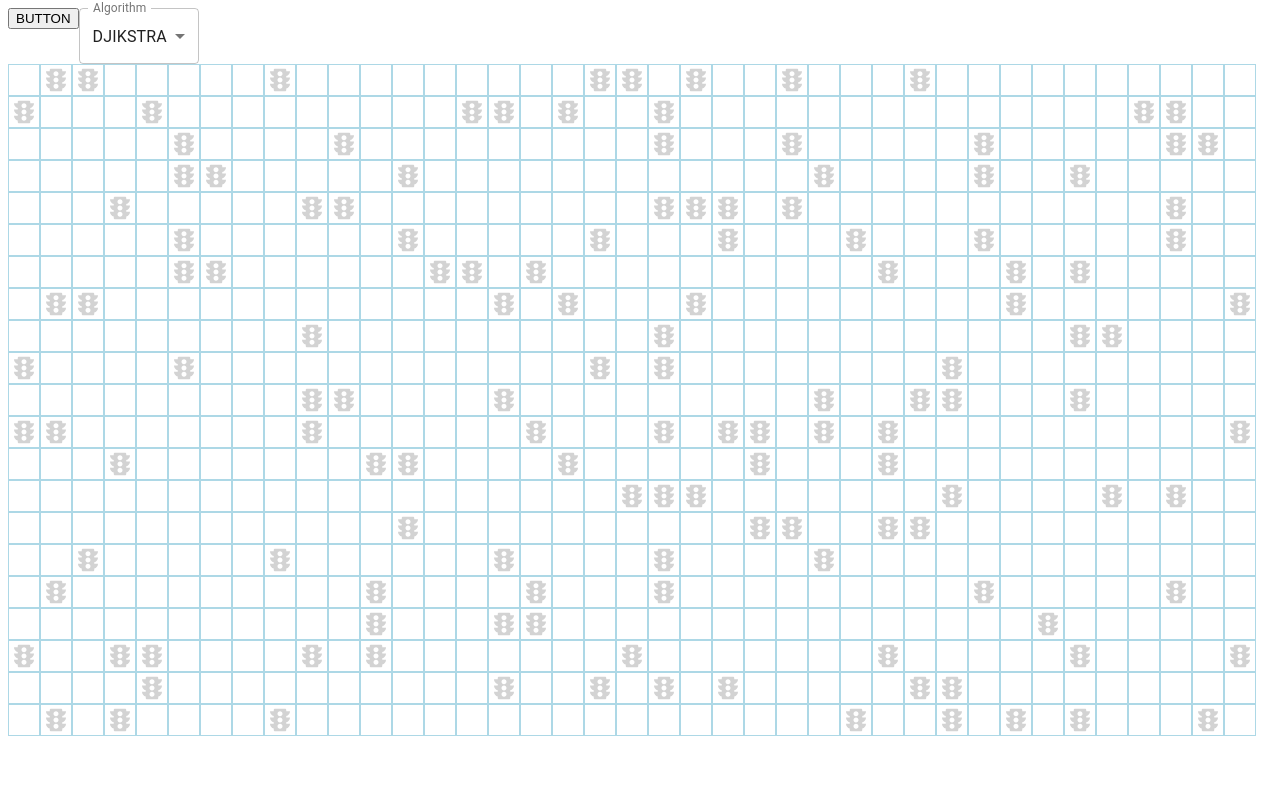
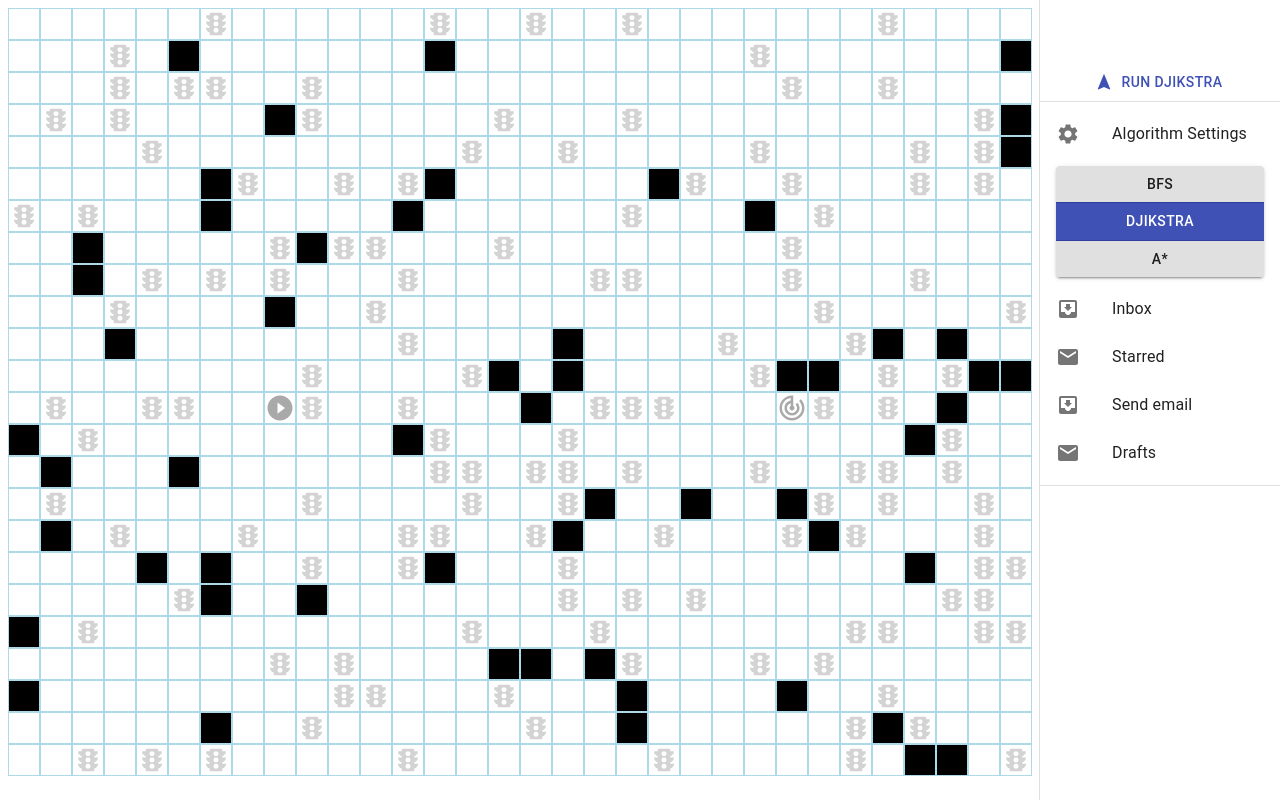
Before and after one commit to adrianprayoga/graph-viz, a React (Create React App) app: page / in a window 1280 px wide. Built offline with nearby package versions, Linux system fonts and the light colour scheme.

Commit message:
added drawer bar

```diff
--- a/src/AlgoSelection.js
+++ b/src/AlgoSelection.js
@@ -1,10 +1,10 @@
 import React, { useContext } from "react";
 import { StateContext, DispatchContext } from "./App";
-import InputLabel from "@material-ui/core/InputLabel";
+import { InputLabel, ButtonGroup, Button } from "@material-ui/core";
 import MenuItem from "@material-ui/core/MenuItem";
 import FormControl from "@material-ui/core/FormControl";
 import Select from "@material-ui/core/Select";
-import { A_STAR, BFS, DJIKSTRA } from "./constants";
+import { ALGO_NAME, A_STAR, BFS, DJIKSTRA } from "./constants";
 import { SET_ALGO } from "./reducer/actions";
 
 const AlgoSelection = (props) => {
@@ -14,23 +14,26 @@ const AlgoSelection = (props) => {
   const dispatch = useContext(DispatchContext);
   const state = useContext(StateContext);
 
+  const algoList = [BFS, DJIKSTRA, A_STAR];
+
   return (
-    <FormControl variant="outlined" width="100px">
-      <InputLabel id="demo-simple-select-outlined-label">Algorithm</InputLabel>
-      <Select
-        labelId="demo-simple-select-outlined-label"
-        id="demo-simple-select-outlined"
-        value={state.algo}
-        onChange={(event) =>
-          dispatch({ type: SET_ALGO, payload: event.target.value })
-        }
-        label="Algorithm"
-      >
-        <MenuItem value={BFS}>BFS</MenuItem>
-        <MenuItem value={DJIKSTRA}>DJIKSTRA</MenuItem>
-        <MenuItem value={A_STAR}>A*</MenuItem>
-      </Select>
-    </FormControl>
+    <ButtonGroup
+      fullWidth
+      orientation="vertical"
+      color="primary"
+      variant="contained"
+    >
+      {algoList.map((algo) => (
+        <Button
+          key={algo}
+          fullWidth={true}
+          color={state.algo === algo ? "primary" : "inherit"}
+          onClick={() => dispatch({ type: SET_ALGO, payload: algo })}
+        >
+          {ALGO_NAME[algo]}
+        </Button>
+      ))}
+    </ButtonGroup>
   );
 };
 
--- a/src/App.js
+++ b/src/App.js
@@ -1,9 +1,9 @@
-import React, { useState, useEffect, useMemo, useReducer } from "react";
+import React, { useState, useMemo, useReducer } from "react";
 import Heapify from "heapify";
 import "./App.css";
 import Box from "./Box";
+import NavBar from "./NavBar";
 import { algoReducer } from "./reducer/reducer.js";
-import AlgoSelection from "./AlgoSelection";
 import styled from "styled-components";
 import {
   EMPTY,
@@ -16,18 +16,21 @@ import {
   DJIKSTRA,
   NOT_VISITED,
   TRAFFIC,
+  DRAWER_WIDTH,
 } from "./constants";
 import { bfsAlgo, getIndexFromXY } from "./algorithm/algorithms";
+import DrawerBar from "./DrawerBar";
+import { CssBaseline } from "@material-ui/core";
 
 const STEPS = 20;
 const TIME_INTERVAL = 1; // 1 mili
 const NUM_BOX = NUM_COL * NUM_ROW;
 const START_NODE = getIndexFromXY({
-  x: NUM_COL / 2 - 8,
+  x: Math.floor(NUM_COL / 2 - 8),
   y: Math.floor(NUM_ROW / 2),
 });
 const TARGET_NODE = getIndexFromXY({
-  x: NUM_COL / 2 + 8,
+  x: Math.floor(NUM_COL / 2 + 8),
   y: Math.floor(NUM_ROW / 2),
 });
 
@@ -35,7 +38,7 @@ const MazeRoot = styled.div`
   display: grid;
   grid-template-columns: repeat(${NUM_COL}, 1fr);
   gap: 0 0;
-  width: ${VW - 100}px;
+  width: ${VW - DRAWER_WIDTH - 50}px;
 `;
 
 export const StateContext = React.createContext();
@@ -137,15 +140,10 @@ const App = () => {
       });
   };
 
-  const handleDrag = (i) => (e) => {
-    console.log(i);
-  };
-
   return (
     <DispatchContext.Provider value={dispatch}>
       <StateContext.Provider value={state}>
-        <button onClick={runAlgorithm}> BUTTON </button>
-        <AlgoSelection />
+        <div>
           <MazeRoot>
             {boxList.map((index) => (
               <Box
@@ -154,10 +152,11 @@ const App = () => {
                 type={nodeList[index]?.type}
                 state={nodeList[index]?.state}
                 handleClick={handleClick(index)}
-              handleDrag={handleDrag(index)}
               />
             ))}
           </MazeRoot>
+          <DrawerBar onRunAlgoClick={runAlgorithm} />
+        </div>
       </StateContext.Provider>
     </DispatchContext.Provider>
   );
@@ -184,9 +183,11 @@ const initializeNodes = () => {
           ? TARGET
           : Math.random() < 0.2
           ? TRAFFIC
+          : Math.random() < 0.1
+          ? WALL
           : EMPTY,
     };
   }
 
-  return boxMap
+  return boxMap;
 };
--- a/src/Box.js
+++ b/src/Box.js
@@ -34,13 +34,20 @@ const DivBox = styled.div`
       return css`
         background: black;
       `;
+    } else if (type === TARGET || type === START) {
+      return css`
+        background: transparent;
+      `;
     }
   }};
 
   ${({ state }) => {
     if (state === VISITED_PREV) {
       return css`
-        background: lightsteelblue;
+        background-color: lightsteelblue;
+        -webkit-transition: background-color 400ms linear;
+        -ms-transition: background-color 400ms linear;
+        transition: background-color 400ms linear;
       `;
     } else if (state === VISITED_CURR) {
       return css`
--- /dev/null
+++ b/src/DrawerBar.js
@@ -0,0 +1,96 @@
+import React, { useContext } from "react";
+import {
+  Drawer,
+  makeStyles,
+  List,
+  ListItem,
+  Divider,
+  Button,
+  CssBaseline,
+} from "@material-ui/core";
+import ListItemIcon from "@material-ui/core/ListItemIcon";
+import ListItemText from "@material-ui/core/ListItemText";
+import InboxIcon from "@material-ui/icons/MoveToInbox";
+import MailIcon from "@material-ui/icons/Mail";
+import NavigationIcon from "@material-ui/icons/Navigation";
+import SettingsIcon from "@material-ui/icons/Settings";
+import { StateContext, DispatchContext } from "./App";
+import { DRAWER_WIDTH, ALGO_NAME } from "./constants";
+import AlgoSelection from "./AlgoSelection";
+import { grey } from "@material-ui/core/colors";
+
+const useStyles = makeStyles((theme) => ({
+  appBar: {
+    width: `calc(100% - ${DRAWER_WIDTH}px)`,
+    marginRight: DRAWER_WIDTH,
+  },
+  drawer: {
+    width: DRAWER_WIDTH,
+    flexShrink: 0,
+  },
+  drawerPaper: {
+    width: DRAWER_WIDTH,
+  },
+  // necessary for content to be below app bar
+  toolbar: theme.mixins.toolbar,
+  content: {
+    flexGrow: 1,
+    backgroundColor: theme.palette.background.default,
+    padding: theme.spacing(3),
+  },
+}));
+
+const DrawerBar = (props) => {
+  const classes = useStyles();
+  const dispatch = useContext(DispatchContext);
+  const state = useContext(StateContext);
+
+  return (
+    <>
+      <Drawer
+        className={classes.drawer}
+        variant="permanent"
+        color="secondary"
+        classes={{
+          paper: classes.drawerPaper,
+        }}
+        anchor="right"
+      >
+        <div className={classes.toolbar} />
+
+        <Button
+          onClick={props.onRunAlgoClick}
+          color="primary"
+          startIcon={<NavigationIcon />}
+        >
+          {`Run ${ALGO_NAME[state.algo]}`}
+        </Button>
+        <Divider />
+
+        <List>
+          <ListItem>
+            <ListItemIcon>
+              <SettingsIcon />
+            </ListItemIcon>
+            <ListItemText primary="Algorithm Settings" />
+          </ListItem>
+          <ListItem>
+            <AlgoSelection />
+          </ListItem>
+
+          {["Inbox", "Starred", "Send email", "Drafts"].map((text, index) => (
+            <ListItem button key={text}>
+              <ListItemIcon>
+                {index % 2 === 0 ? <InboxIcon /> : <MailIcon />}
+              </ListItemIcon>
+              <ListItemText primary={text} />
+            </ListItem>
+          ))}
+        </List>
+        <Divider />
+      </Drawer>
+    </>
+  );
+};
+
+export default DrawerBar;
--- a/src/constants.js
+++ b/src/constants.js
@@ -10,8 +10,9 @@ export const VH = Math.max(
 const MIN_ROW = 10;
 const MIN_COL = 20;
 
-export const NUM_COL = Math.max(MIN_COL, Math.floor(VW / 32.5));
-export const NUM_ROW = Math.max(MIN_ROW, Math.floor(VH / 32.5) - 3);
+export const DRAWER_WIDTH = 240;
+export const NUM_COL = Math.max(MIN_COL, Math.floor((VW - DRAWER_WIDTH) / 32.5));
+export const NUM_ROW = Math.max(MIN_ROW, Math.floor(VH / 32.5));
 
 export const WALL = "wall";
 export const START = "start";
@@ -27,3 +28,9 @@ export const SOLUTION = "solution";
 export const BFS = 1
 export const DJIKSTRA = 2
 export const A_STAR = 3
+
+export const ALGO_NAME = {
+  [BFS]: 'BFS',
+  [DJIKSTRA]: 'DJIKSTRA',
+  [A_STAR]: 'A*'
+}
```
Lines whose indentation alone changed are shown as unchanged.
